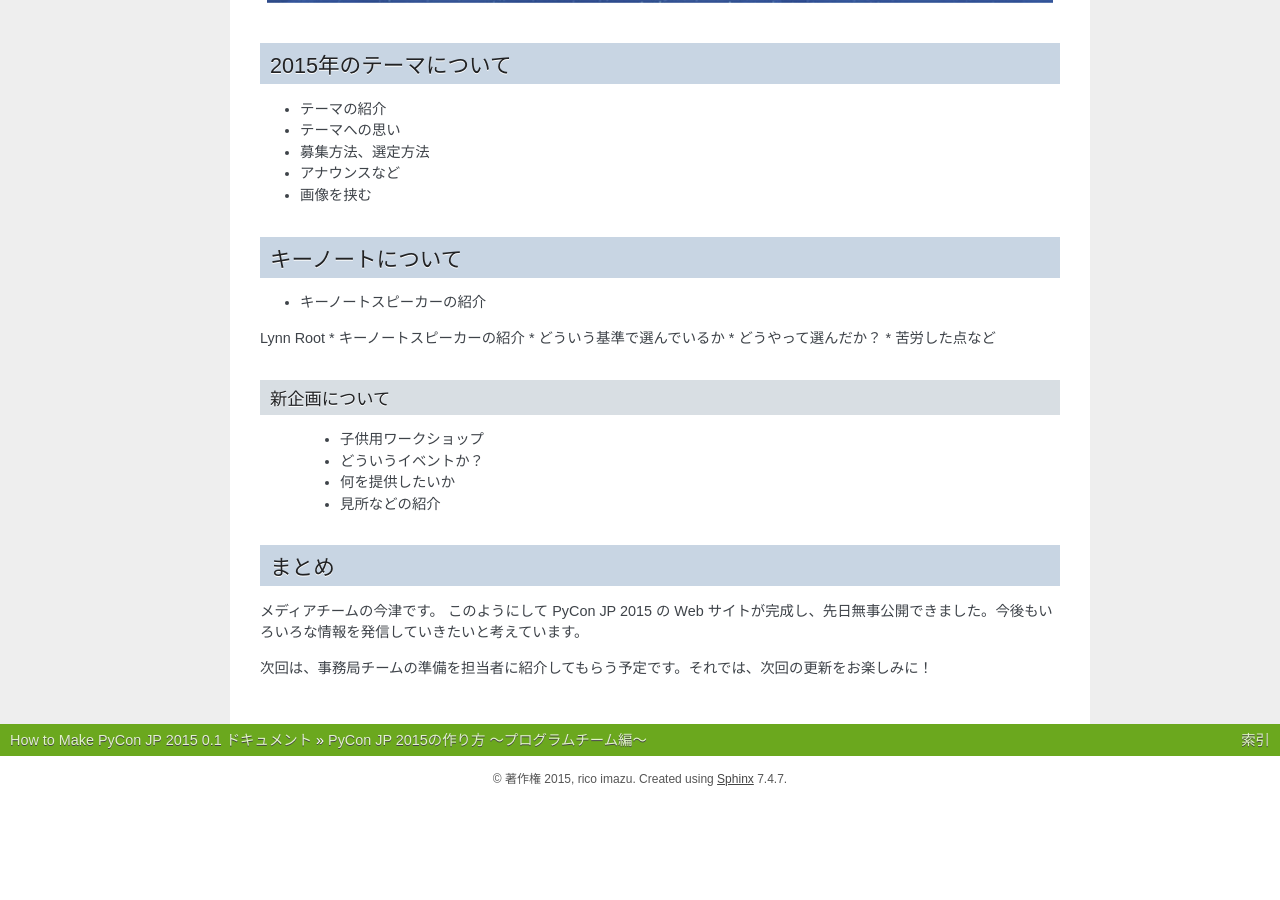
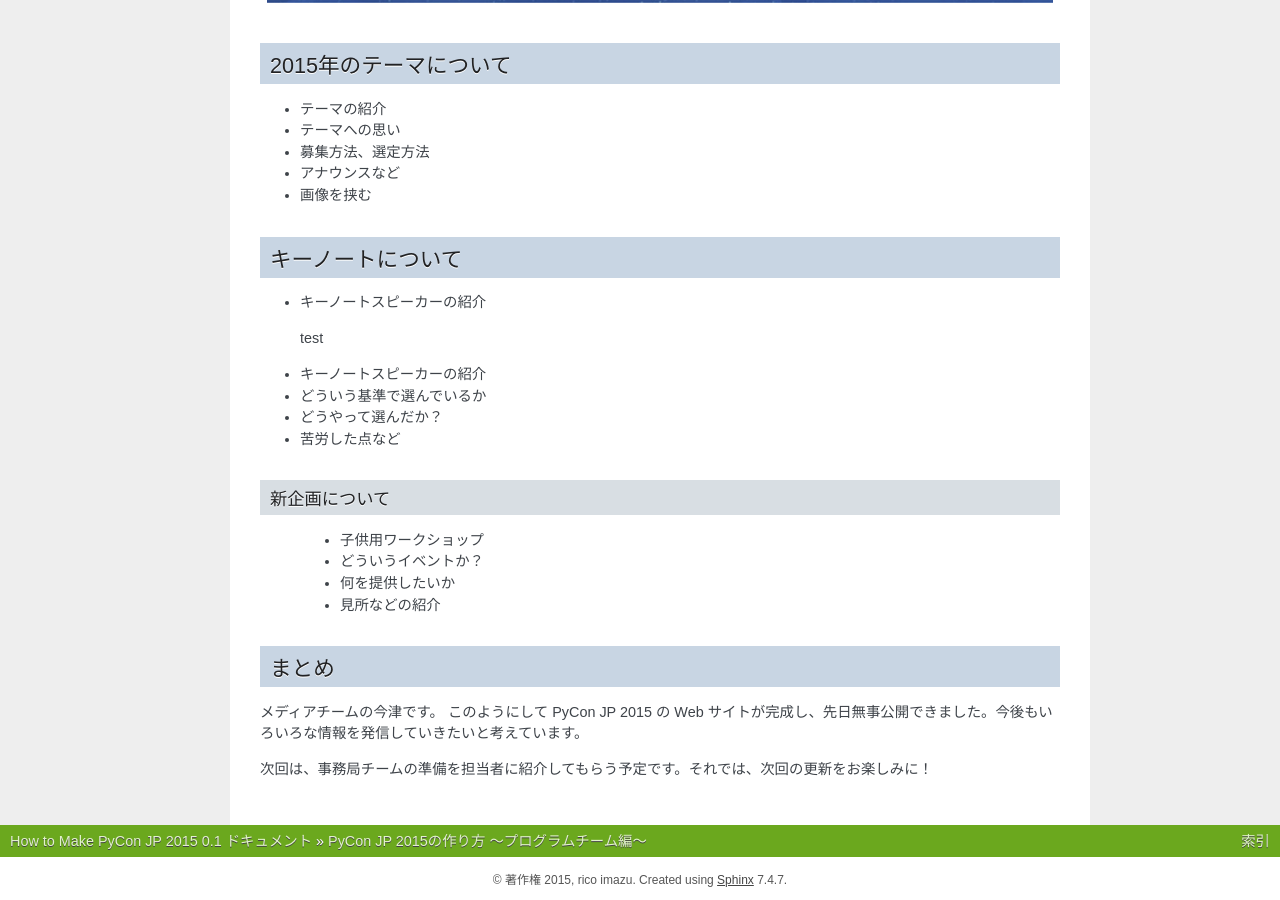
Before and after one commit to pyconjp/reports2015, a Sphinx documentation site: the page built from how-to-make/source/03_program.rst, in a window 1280 px wide and 900 px high, scrolled down 765 px. Built offline with Sphinx 7.4.7, drawn with Linux system fonts in a browser that asks for light colours; before the commit the page ends 1564 px from its top, so only the background shows below that.

Commit message:
03_program.rst edited online with Bitbucket

```diff
--- a/how-to-make/source/03_program.rst
+++ b/how-to-make/source/03_program.rst
@@ -28,7 +28,7 @@ PyCon JP 2015 プログラム 担当の関根です。まずはプログラム
 
 
 * キーノートスピーカーの紹介
-Lynn Root
+ test
 * キーノートスピーカーの紹介
 * どういう基準で選んでいるか
 * どうやって選んだか？
```
